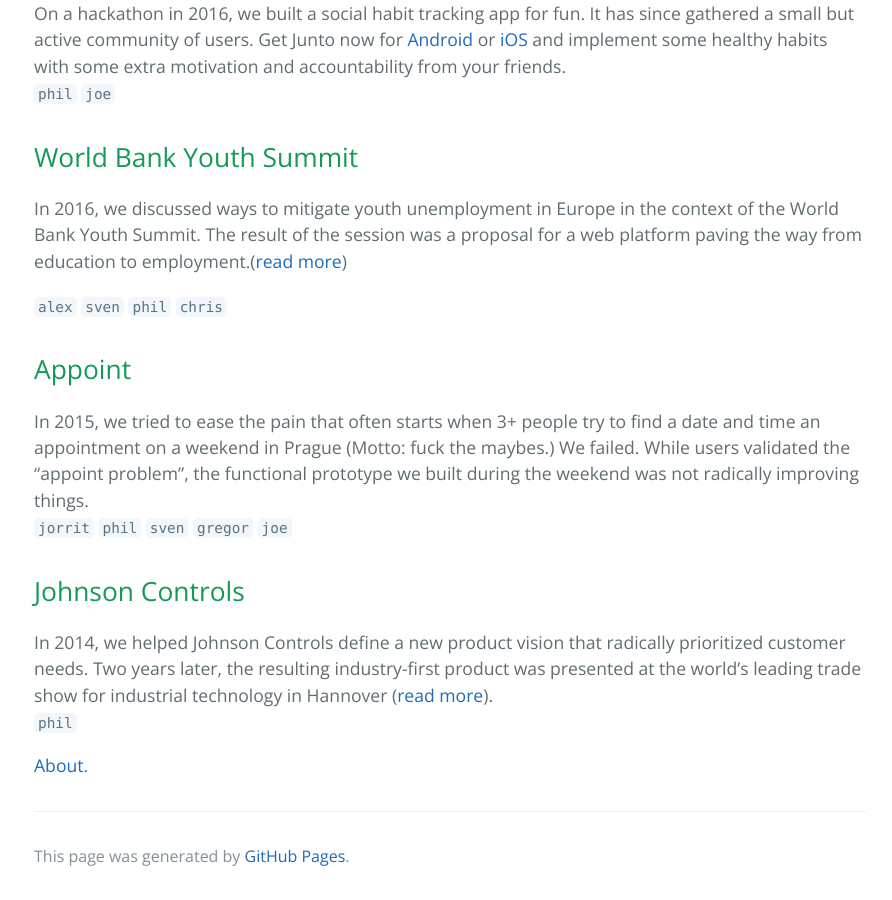
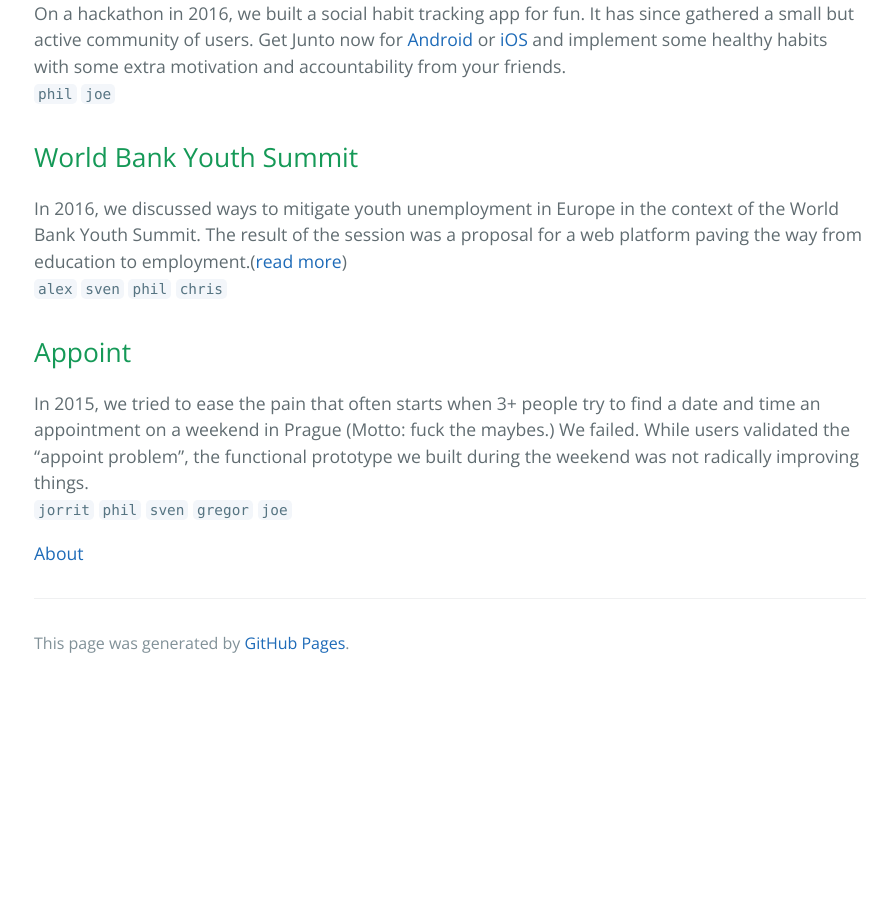
Before and after one commit to pal-lab/pal-lab.github.io, a Jekyll site: the page built from index.md, in a window 1280 px wide and 900 px high, scrolled down 907 px. Shown: the whole window, without its empty margins (190-1082 px from the left). Built offline with Jekyll 4.4.1, drawn with Linux system fonts in a browser that asks for light colours; our own code applies the rules of GitHub Pages for plain Markdown files; after the commit the page ends 1594 px from its top, so only the background shows below that.

Commit message:
editorial changes

```diff
--- a/index.md
+++ b/index.md
@@ -24,7 +24,6 @@ On a hackathon in 2016, we built a social habit tracking app for fun. It has sin
 ## [](#header-2)World Bank Youth Summit
 
 In 2016, we discussed ways to mitigate youth unemployment in Europe in the context of the World Bank Youth Summit. The result of the session was a proposal for a web platform paving the way from education to employment.([read more](https://slack-files.com/T04HW89Q0-F2JBVQZ5F-b25d555850))
-
 `alex` `sven` `phil` `chris`
 
 
@@ -34,10 +33,4 @@ In 2015, we tried to ease the pain that often starts when 3+ people try to find
 `jorrit` `phil` `sven` `gregor` `joe`
 
 
-## [](#header-2)Johnson Controls
-
-In 2014, we helped Johnson Controls define a new product vision that radically prioritized customer needs. Two years later, the resulting industry-first product was presented at the world's leading trade show for industrial technology in Hannover ([read more](http://www.johnsoncontrols.com/de_de/-/media/jci/be/germany/chillers/files/be_ykwkk_brochure_de.pdf?la=de)).
-`phil`
-
-
-[About](pals).
+[About](pals)
```
